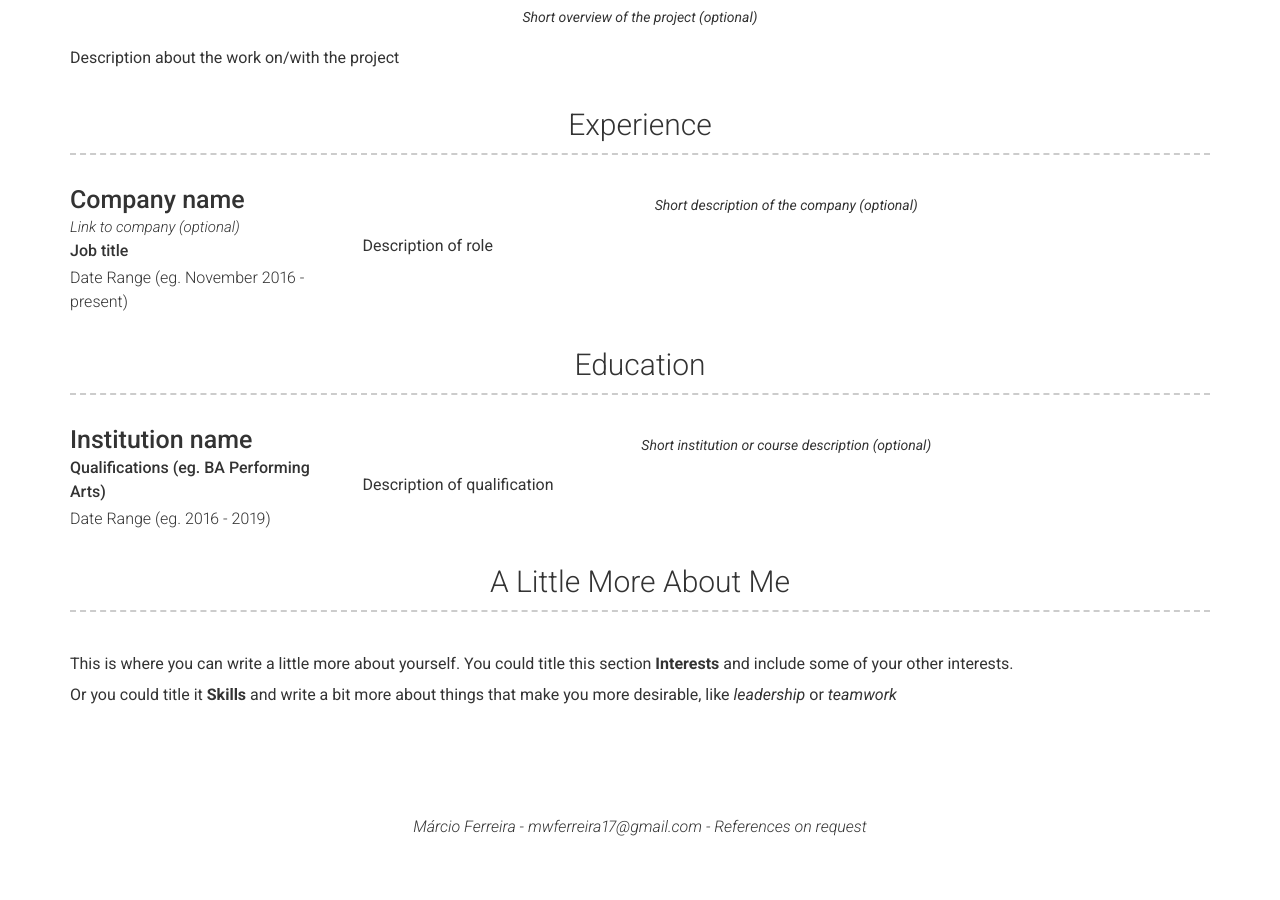
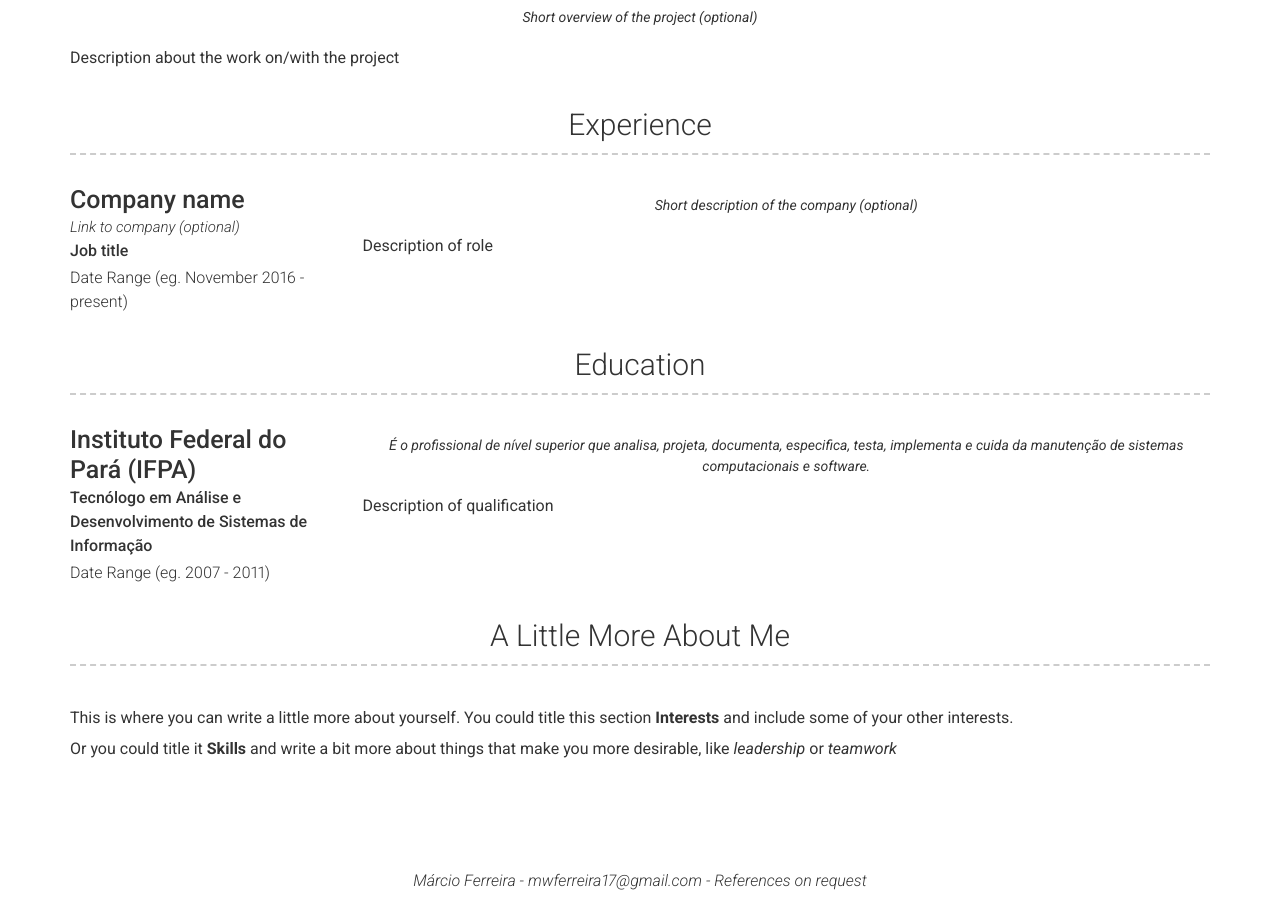
Before and after one commit to mferreira17/mferreira17.github.io, a Jekyll site: the page built from index.md, in a window 1280 px wide and 900 px high, scrolled down 690 px. Built offline with Jekyll 4.4.1, drawn with Linux system fonts in a browser that asks for light colours; nearby versions of some CDN libraries; before the commit the page ends 1536 px from its top, so only the background shows below that.

Commit message:
Update education.yml

```diff
--- a/_data/education.yml
+++ b/_data/education.yml
@@ -1,9 +1,9 @@
 # Education Template
 - layout: left
-  name: Institution name
-  dates: Date Range (eg. 2016 - 2019)
-  qualification: Qualifications (eg. BA Performing Arts)
+  name: Instituto Federal do Pará (IFPA)
+  dates: Date Range (eg. 2007 - 2011)
+  qualification: Tecnólogo em Análise e Desenvolvimento de Sistemas de Informação
   quote: >
-    Short institution or course description (optional)
+    É o profissional de nível superior que analisa, projeta, documenta, especifica, testa, implementa e cuida da manutenção de sistemas computacionais e software.
   description: | # this will include new lines to allow paragraphs
     Description of qualification
```
